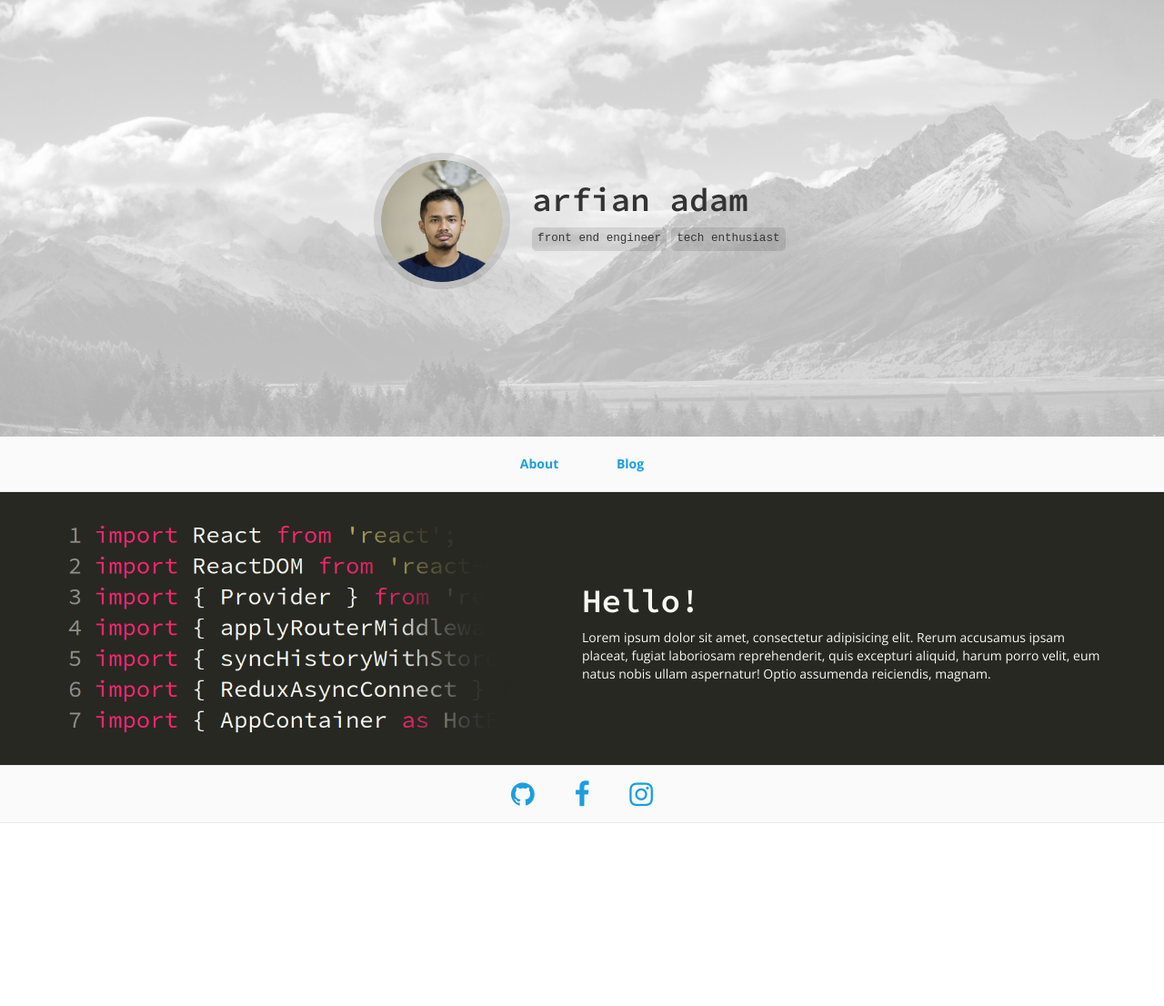
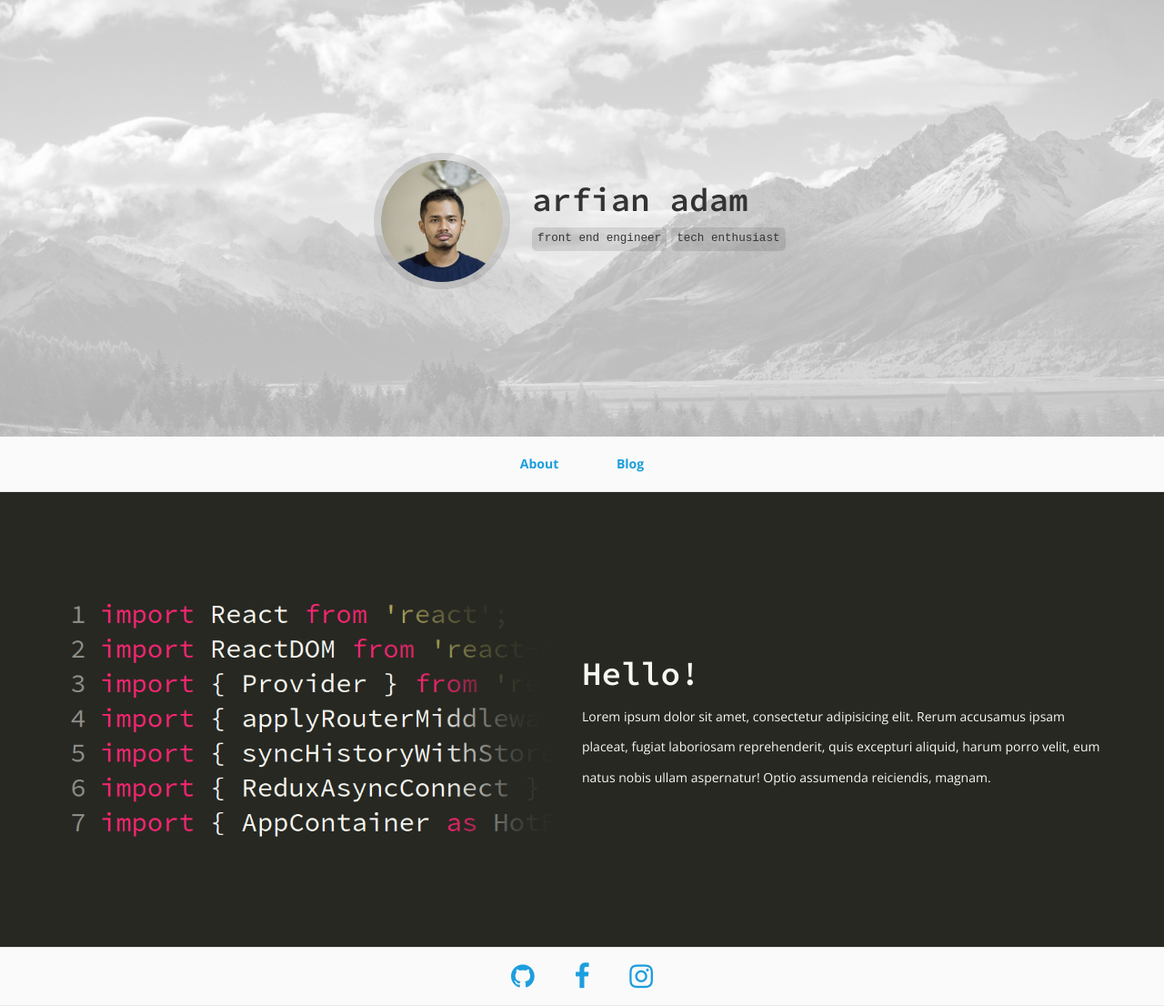
Before and after one commit to arfianadam/arfian.id, a Jekyll site: the page built from index.html, in a window 1280 px wide. Shown: the whole page at 91% size. Built offline with Jekyll 4.4.1, drawn with Linux system fonts in a browser that asks for light colours; before the commit the page ends 905 px from its top, so only the background shows below that.

Commit message:
much better responsiveness of intro section #3

```diff
--- a/_sass/components/_introduction.scss
+++ b/_sass/components/_introduction.scss
@@ -4,11 +4,20 @@
 
 	.container {
 		position: relative;
-		padding: 8rem 15px;
+		padding: 16rem 15px;
 		background: url('/img/intro.png');
-		background-size: auto 80%;
+		background-size: auto 54%;
 		background-position: left center;
 		background-repeat: no-repeat;
+		@media (max-width: $screen-lg-min) {
+			background-size: auto 42%;
+		}
+		@media (max-width: $screen-md-min) {
+			background-size: auto 28%;
+		}
+		@media (max-width: $screen-sm-min) {
+			background-size: auto 70%;
+		}
 
 		&:before {
 			position: absolute;
@@ -22,7 +31,7 @@
 			content: "";
 			z-index: 2;
 			@media (max-width: $screen-md-min) {
-				background-color: rgba(39,40,34,0.8);
+				background-color: rgba(39,40,34,0);
 			}
 			@media (max-width: $screen-sm-min) {
 				background-color: rgba(39,40,34,0.95);
@@ -41,6 +50,9 @@
 					text-align: center;
 				}
 			}
+			p {
+				line-height: 2.4;
+			}
 		}
 	}
 }
```
